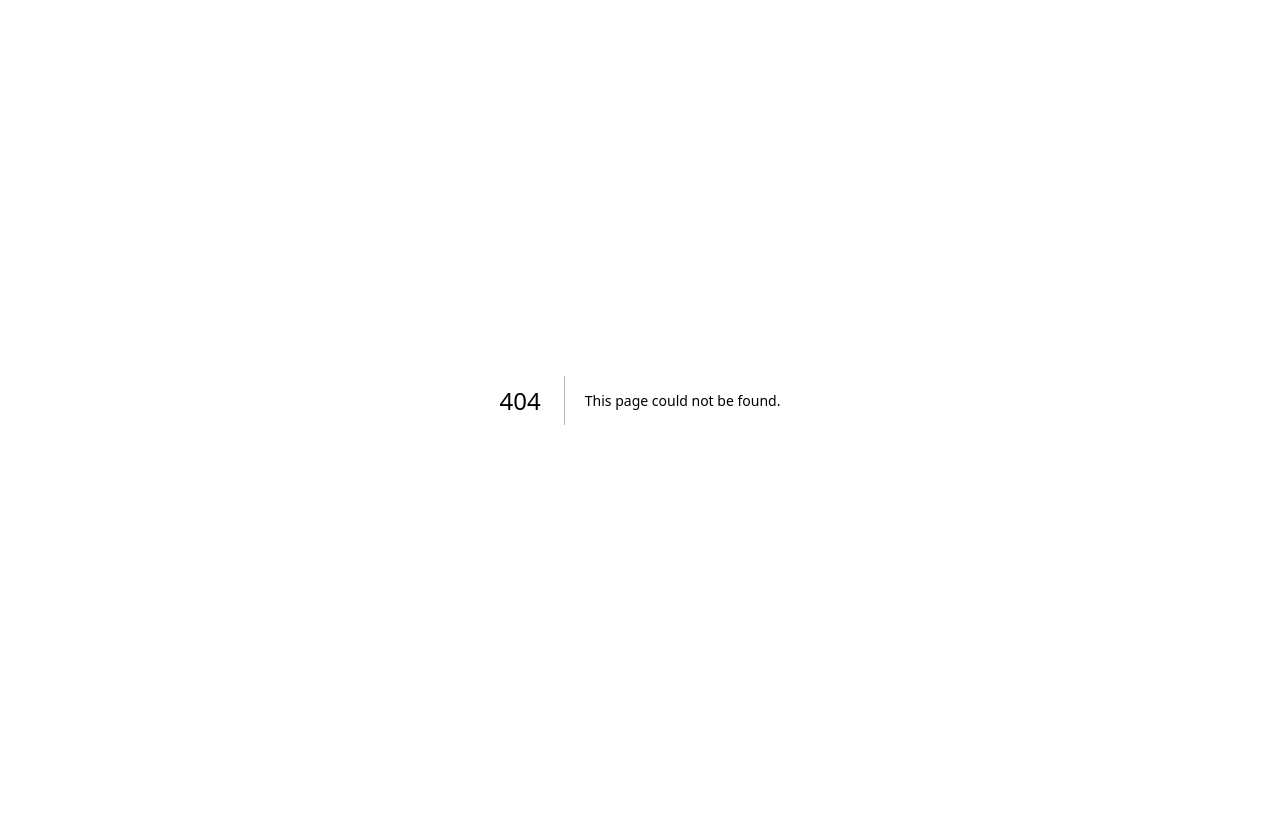
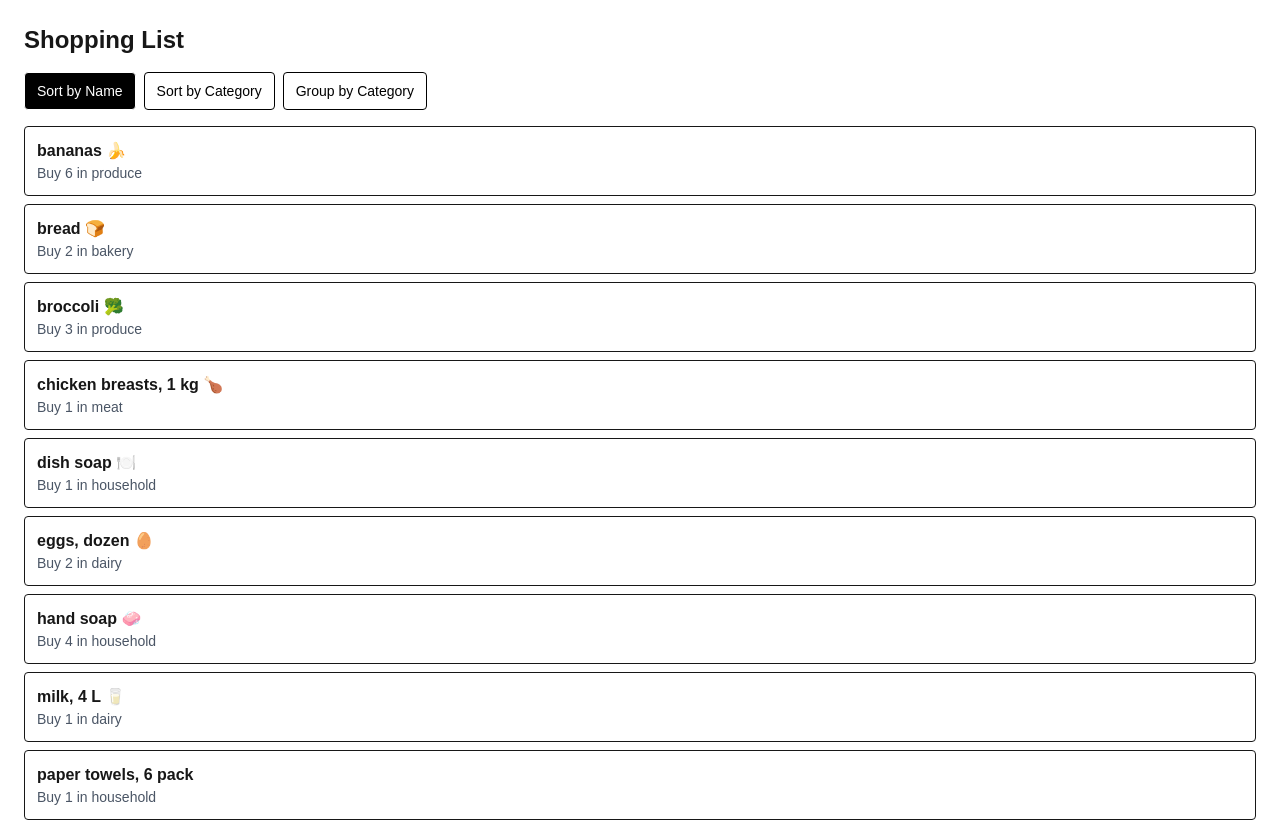
Before and after one commit to ashleibik/cprg306-assignments, a Next.js app: page /week-5 in a window 1280 px wide. Before the commit this address had no page. Shown: the top 822 px of the page. Before the commit the page ends 800 px from the top, so only its background shows below. Built offline with nearby package versions, Linux system fonts and the light colour scheme.

Commit message:
Complete Week 5 sorting and grouping

```diff
--- a/app/page.tsx
+++ b/app/page.tsx
@@ -1,21 +1,32 @@
 import Link from "next/link";
 
-export default function Page() {
+export default function Home() {
   return (
-    <main className="p-8">
-      <h1 className="text-2xl font-bold">
-        CPRG 306: Web Development 2 - Assignments
-      </h1>
+    <main className="p-6">
+      <h1 className="text-2xl font-bold mb-4">CPNT 217</h1>
 
-      <ul className="list-disc ml-6 mt-4">
+      <ul className="list-disc pl-6 space-y-2">
         <li>
-          <Link href="/week-2">Week 2 Assignment</Link>
+          <Link className="text-blue-600 underline" href="/week-2">
+            Week 2
+          </Link>
         </li>
         <li>
-          <Link href="/week-3">Week 3 Assignment</Link>
+          <Link className="text-blue-600 underline" href="/week-3">
+            Week 3
+          </Link>
         </li>
         <li>
-           <Link href="/week-4">Week 4 Assignment</Link>
+          <Link className="text-blue-600 underline" href="/week-4">
+            Week 4
+          </Link>
+        </li>
+
+        {/* ✅ Add this */}
+        <li>
+          <Link className="text-blue-600 underline" href="/week-5">
+            Week 5
+          </Link>
         </li>
       </ul>
     </main>
--- a/app/week-4/new-item.tsx
+++ b/app/week-4/new-item.tsx
@@ -9,6 +9,7 @@ export default function NewItem() {
   const [nameTouched, setNameTouched] = useState(false);
 
   const isNameValid = name.trim().length >= 2;
+  const showNameError = nameTouched && name.trim().length > 0 && !isNameValid;
   const isFormValid = isNameValid;
 
   const handleSubmit = (e: React.FormEvent<HTMLFormElement>) => {
@@ -54,6 +55,7 @@ export default function NewItem() {
           required
           value={name}
           onChange={(e) => setName(e.target.value)}
+          onFocus={() => setNameTouched(false)}
           onBlur={() => setNameTouched(true)}
           className={`w-full border p-2 rounded ${
             !isNameValid && nameTouched
--- /dev/null
+++ b/app/week-5/item-list.tsx
@@ -0,0 +1,115 @@
+"use client";
+
+import { useState } from "react";
+import Item from "./item";
+import itemsData from "./items.json";
+
+type ItemType = {
+  id: string;
+  name: string;
+  quantity: number;
+  category: string;
+};
+
+type SortBy = "name" | "category" | "grouped";
+
+export default function ItemList() {
+  const [sortBy, setSortBy] = useState<SortBy>("name");
+
+  const items = itemsData as ItemType[];
+
+  const buttonBase = "px-3 py-2 rounded border text-sm font-medium";
+  const active = "bg-black text-white";
+  const inactive = "bg-white text-black";
+
+  const renderContent = () => {
+    // ✅ GROUPED VIEW
+    if (sortBy === "grouped") {
+      const grouped = items.reduce<Record<string, ItemType[]>>((acc, item) => {
+        (acc[item.category] ||= []).push(item);
+        return acc;
+      }, {});
+
+      const categories = Object.keys(grouped).sort((a, b) => a.localeCompare(b));
+
+      return (
+        <div className="space-y-6">
+          {categories.map((cat) => {
+            const catItems = [...grouped[cat]].sort((a, b) =>
+              a.name.localeCompare(b.name)
+            );
+
+            return (
+              <div key={cat}>
+                <h2 className="text-lg font-bold capitalize mb-2">{cat}</h2>
+
+                <ul className="space-y-2">
+                  {catItems.map((item) => (
+                    <Item
+                      key={item.id}
+                      name={item.name}
+                      quantity={item.quantity}
+                      category={item.category}
+                    />
+                  ))}
+                </ul>
+              </div>
+            );
+          })}
+        </div>
+      );
+    }
+
+    // ✅ SORTED VIEW (name/category)
+    const sortedItems = [...items].sort((a, b) => {
+      if (sortBy === "name") return a.name.localeCompare(b.name);
+      return a.category.localeCompare(b.category);
+    });
+
+    return (
+      <ul className="space-y-2">
+        {sortedItems.map((item) => (
+          <Item
+            key={item.id}
+            name={item.name}
+            quantity={item.quantity}
+            category={item.category}
+          />
+        ))}
+      </ul>
+    );
+  };
+
+  return (
+    <section>
+      <div className="flex gap-2 mb-4">
+        <button
+          className={`${buttonBase} ${sortBy === "name" ? active : inactive}`}
+          onClick={() => setSortBy("name")}
+        >
+          Sort by Name
+        </button>
+
+        <button
+          className={`${buttonBase} ${
+            sortBy === "category" ? active : inactive
+          }`}
+          onClick={() => setSortBy("category")}
+        >
+          Sort by Category
+        </button>
+
+        <button
+          className={`${buttonBase} ${
+            sortBy === "grouped" ? active : inactive
+          }`}
+          onClick={() => setSortBy("grouped")}
+        >
+          Group by Category
+        </button>
+      </div>
+
+      {renderContent()}
+    </section>
+  );
+}
--- /dev/null
+++ b/app/week-5/item.tsx
@@ -0,0 +1,16 @@
+type ItemProps = {
+  name: string;
+  quantity: number;
+  category: string;
+};
+
+export default function Item({ name, quantity, category }: ItemProps) {
+  return (
+    <li className="border rounded p-3">
+      <p className="font-semibold">{name}</p>
+      <p className="text-sm text-gray-600">
+        Buy {quantity} in {category}
+      </p>
+    </li>
+  );
+}
--- /dev/null
+++ b/app/week-5/items.json
@@ -0,0 +1,14 @@
+[
+  { "id": "1h2GJKH12gkHG31h1H", "name": "milk, 4 L 🥛", "quantity": 1, "category": "dairy" },
+  { "id": "2KJH3k2j3H1k2J3K1H", "name": "bread 🍞", "quantity": 2, "category": "bakery" },
+  { "id": "3h2KJH3k2j3H1k2J3", "name": "eggs, dozen 🥚", "quantity": 2, "category": "dairy" },
+  { "id": "4k2J3K1H2GJKH12gk", "name": "bananas 🍌", "quantity": 6, "category": "produce" },
+  { "id": "5H1h1H2KJH3k2j3H", "name": "broccoli 🥦", "quantity": 3, "category": "produce" },
+  { "id": "6H1k2J3K1H2GJKH1", "name": "chicken breasts, 1 kg 🍗", "quantity": 1, "category": "meat" },
+  { "id": "7gkHG31h1H2KJH3k", "name": "pasta sauce 🍝", "quantity": 3, "category": "canned goods" },
+  { "id": "8j3H1k2J3K1H2GJK", "name": "spaghetti, 454 g 🍝", "quantity": 2, "category": "dry goods" },
+  { "id": "9H12gkHG31h1H2KJ", "name": "toilet paper, 12 pack 🧻", "quantity": 1, "category": "household" },
+  { "id": "10H3k2j3H1k2J3K1", "name": "paper towels, 6 pack", "quantity": 1, "category": "household" },
+  { "id": "11k2J3K1H2GJKH12", "name": "dish soap 🍽️", "quantity": 1, "category": "household" },
+  { "id": "12GJKH12gkHG31h1", "name": "hand soap 🧼", "quantity": 4, "category": "household" }
+]
--- /dev/null
+++ b/app/week-5/page.tsx
@@ -0,0 +1,10 @@
+import ItemList from "./item-list";
+
+export default function Page() {
+  return (
+    <main className="p-6">
+      <h1 className="text-2xl font-bold mb-4">Shopping List</h1>
+      <ItemList />
+    </main>
+  );
+}
```
